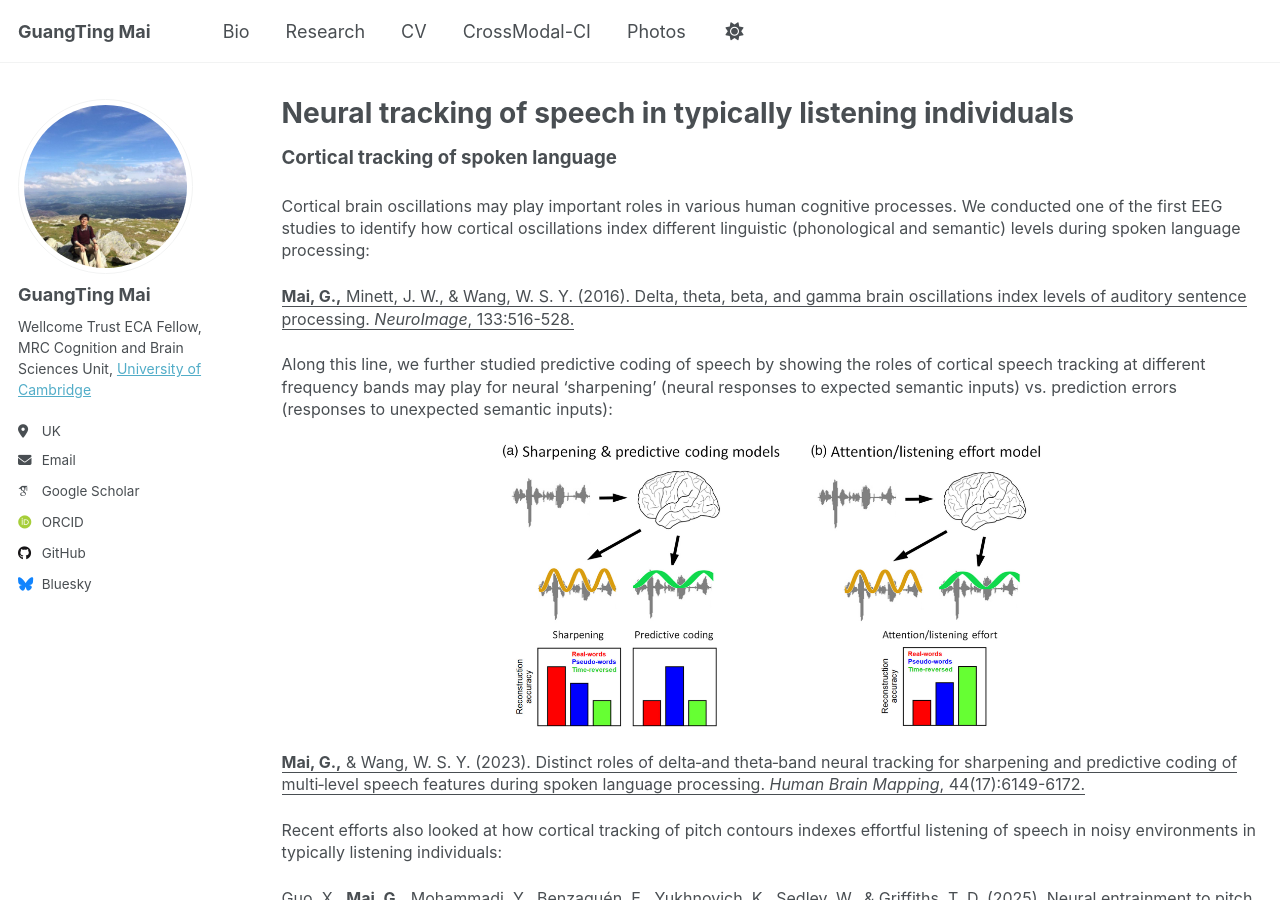
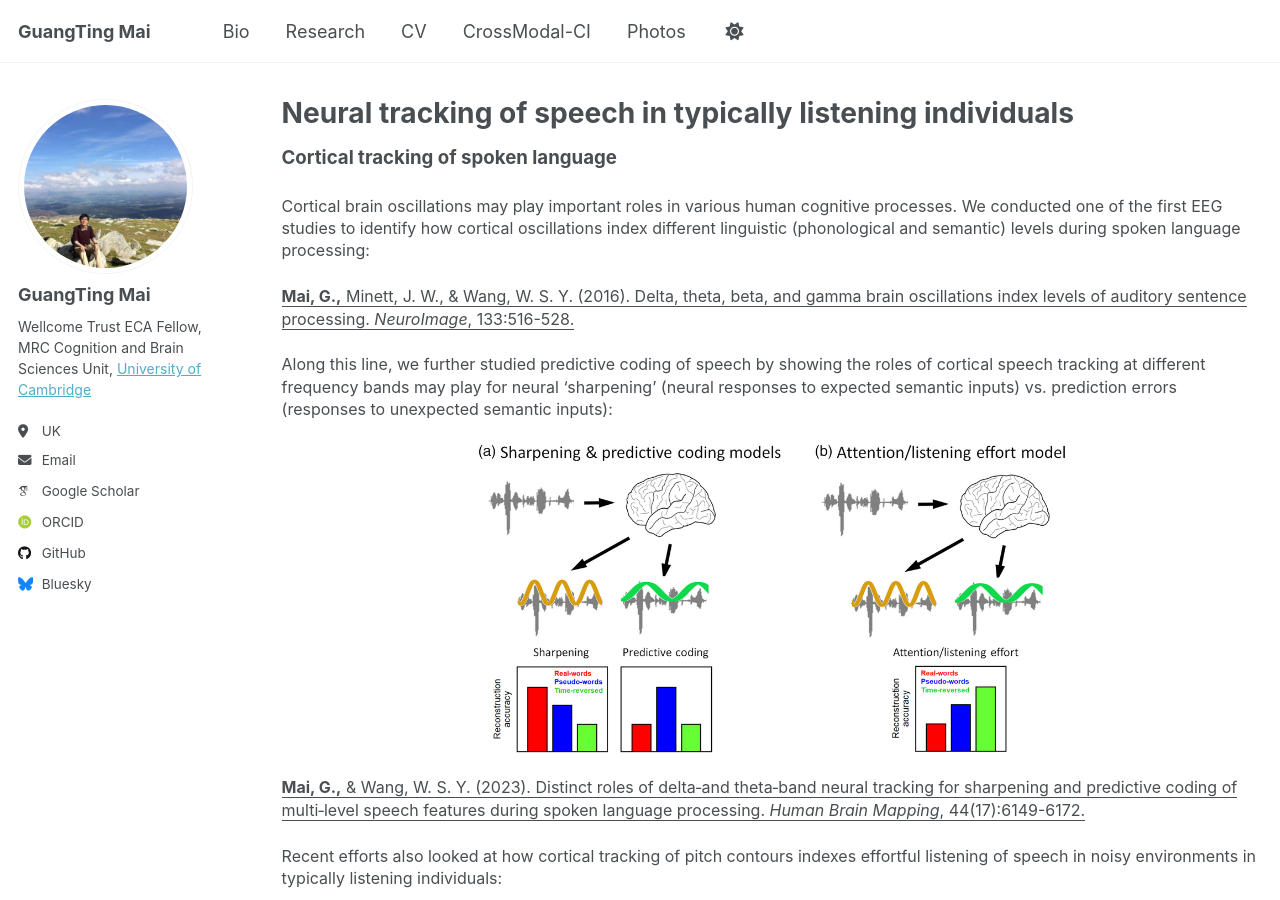
Before and after one commit to guangtingmai/guangtingmai.github.io, a Jekyll site: the page built from _pages/neuraltrack-typical.html, in a window 1280 px wide and 900 px high. Built offline with Jekyll 4.4.1, drawn with Linux system fonts in a browser that asks for light colours; some web fonts are replaced.

Commit message:
Update neuraltrack-typical.html

```diff
--- a/_pages/neuraltrack-typical.html
+++ b/_pages/neuraltrack-typical.html
@@ -13,7 +13,7 @@
   speech by showing the roles of cortical speech tracking at different frequency bands may play for neural ‘sharpening’ (neural responses to expected
   semantic inputs) vs. prediction errors (responses to unexpected semantic inputs):</span></p>
 <p align="center">
-  <img src="https://guangtingmai.github.io/images/hbm.jpg" width="55%">
+  <img src="https://guangtingmai.github.io/images/hbm.jpg" width="60%">
 </p>
 <p><span style="font-size: 12pt;line-height: 1.4;display: block;margin-bottom: 0.1vh"><a href="https://onlinelibrary.wiley.com/doi/10.1002/hbm.26503" style="color:inherit; text-decoration:none;"><u><strong>Mai, G.,</strong> & Wang, W. S. Y. (2023). Distinct roles of delta‐and theta‐band neural tracking for sharpening and predictive coding of multi‐level speech features during spoken language processing. <i>Human Brain Mapping</i>, 44(17):6149-6172.</u></a></span></p>
 <p><span style="font-size: 12pt;line-height: 1.4;display: block;margin-bottom: 0.1vh">Recent efforts also looked at how cortical tracking of
@@ -26,13 +26,13 @@
   and language-related disorders (e.g., hearing loss, developmental dyslexia, autism). We studied FFR in typical listening by looking at how FFR
   is affected by day-to-day psychophysiological status, e.g., arousal or consciousness, across the adult lifespan:</span></p>
 <p align="center">
-  <img src="https://guangtingmai.github.io/images/neuroimage2019.png" width="35%">
+  <img src="https://guangtingmai.github.io/images/neuroimage2019.png" width="40%">
 </p>
 <p><span style="font-size: 12pt;line-height: 1.4;display: block;margin-bottom: 0.1vh"><a href="https://www.sciencedirect.com/science/article/abs/pii/S1053811919300515" style="color:inherit; text-decoration:none;"><u><strong>Mai, G.,</strong> Schoof, T., & Howell, P. (2019). Modulation of phase-locked neural responses to speech during different arousal states is age-dependent. <i>NeuroImage</i>, 189:734-744.</u></a></span></p>
 <p><span style="font-size: 12pt;line-height: 1.4;display: block;margin-bottom: 0.1vh">We also looked at how changes in neural excitability in the
   auditory cortex (via neurostimulation tDCS) led to consequential changes in subcortical FFR revealing causal subcortico-cortical interactions:</span></p>
 <p align="center">
-  <img src="https://guangtingmai.github.io/images/cc2022.png" width="85%">
+  <img src="https://guangtingmai.github.io/images/cc2022.png" width="90%">
   <br>
 </p>
 <p><span style="font-size: 12pt;line-height: 1.4;display: block;margin-bottom: 0.1vh"><a href="https://academic.oup.com/cercor/article/32/7/1437/6356433" style="color:inherit; text-decoration:none;"><u><strong>Mai, G.,</strong> & Howell, P. (2022). Causal relationship between the right auditory cortex and speech-evoked envelope-following response: evidence from combined transcranial stimulation and electroencephalography. <i>Cerebral Cortex</i>, 32(7):1437-1454.</u></a></span></p>
```
